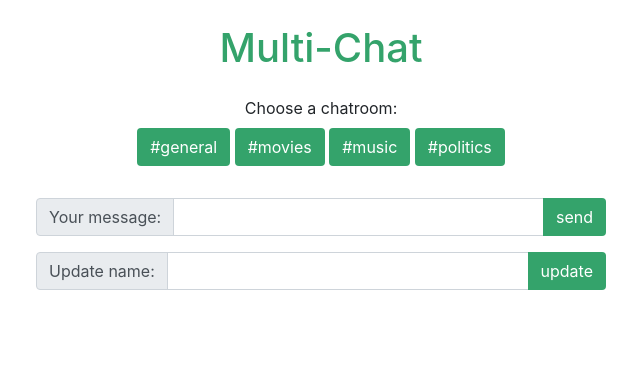
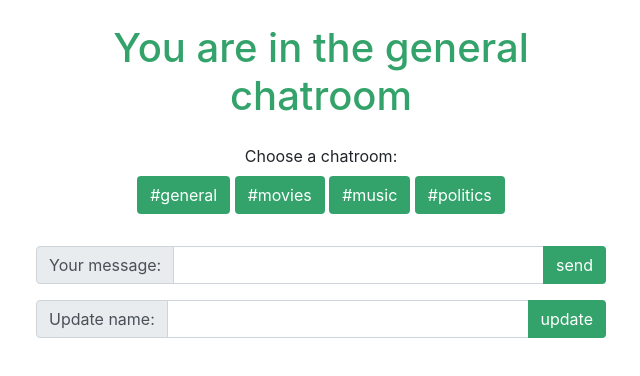
Before and after one commit to thomruns/multi-chat, a plain HTML site: page index.html in a window 1280 px wide. Both pictures are taken after a click on the button "#general". Shown: the whole page, without its empty margins (319-959 px from the left). Drawn offline with nearby package versions, Linux system fonts and the light colour scheme; no server answers.

Commit message:
Room change functionality

```diff
--- a/index.html
+++ b/index.html
@@ -11,7 +11,7 @@
 <body>
   <!-- container & title -->
   <div class="container my-4">
-    <h1 class="my-4 text-center page-title">Multi-Chat</h1>
+    <h1 class="my-4 text-center page-title">General chatroom</h1>
     <!-- buttons for chatrooms -->
     <div class="chat-rooms mb-3 text-center">
       <div class="my-2">Choose a chatroom:</div>
--- a/scripts/app.js
+++ b/scripts/app.js
@@ -20,6 +20,8 @@ const chatList = document.querySelector('.chat-list');
 const updateMsg = document.querySelector('.update-mssg');
 const newChatForm = document.querySelector('.new-chat');
 const newNameForm = document.querySelector('.new-name');
+const roomSelector = document.querySelector('.chat-rooms');
+const chatTitle = document.querySelector('.page-title');
 
 // add a new chat
 newChatForm.addEventListener('submit', e => {
@@ -43,12 +45,29 @@ newNameForm.addEventListener('submit', e => {
   setTimeout(() => updateMsg.innerText = '', 3000);
 });
 
+// change chat room
+roomSelector.addEventListener('click', (e) => {
+  if(e.target.tagName === 'BUTTON') {
+    const room = e.target.getAttribute('id');
+    console.log(room);
+    // clear the UI
+    chatUI.clear();
+    chatroom.updateRoom(room);
+    chatroom.getChats(chat => chatUI.render(chat));
+    chatTitle.textContent = `You are in the ${room} chatroom`
+  }
+});
+
 // check local storage for username and set
 const username = localStorage.username ? localStorage.username : 'anon';
 
+// notify who user is logged in as
+updateMsg.innerText = `you are logged in as ${username}`
+setTimeout(() => updateMsg.innerText = ``, 3000);
+
 // Class instances
 const chatUI = new ChatUI(chatList);
-const chatroom = new Chatroom('movies', username);
+const chatroom = new Chatroom('general', username);
 
 // get the chats that were previously added to the database
 chatroom.getChats(data => chatUI.render(data));
--- a/scripts/chat.js
+++ b/scripts/chat.js
@@ -49,9 +49,10 @@ class Chatroom {
   // updating the chatroom method *****************
   updateRoom(room) {
     this.room = room;
-    console.log('room updated to ' + room); // test only
+    // console.log('room updated to ' + room); // test only
     if(this.unsub) {
       this.unsub();
     }
   }
+
 }
--- a/scripts/ui.js
+++ b/scripts/ui.js
@@ -7,6 +7,10 @@
 class ChatUI {
   constructor(list) {
     this.list = list;
+  }
+  // method to clear the chat UI
+  clear() {
+    this.list.innerHTML = '';
   }
   // render chat templates to the DOM method
   render(data) {
```
